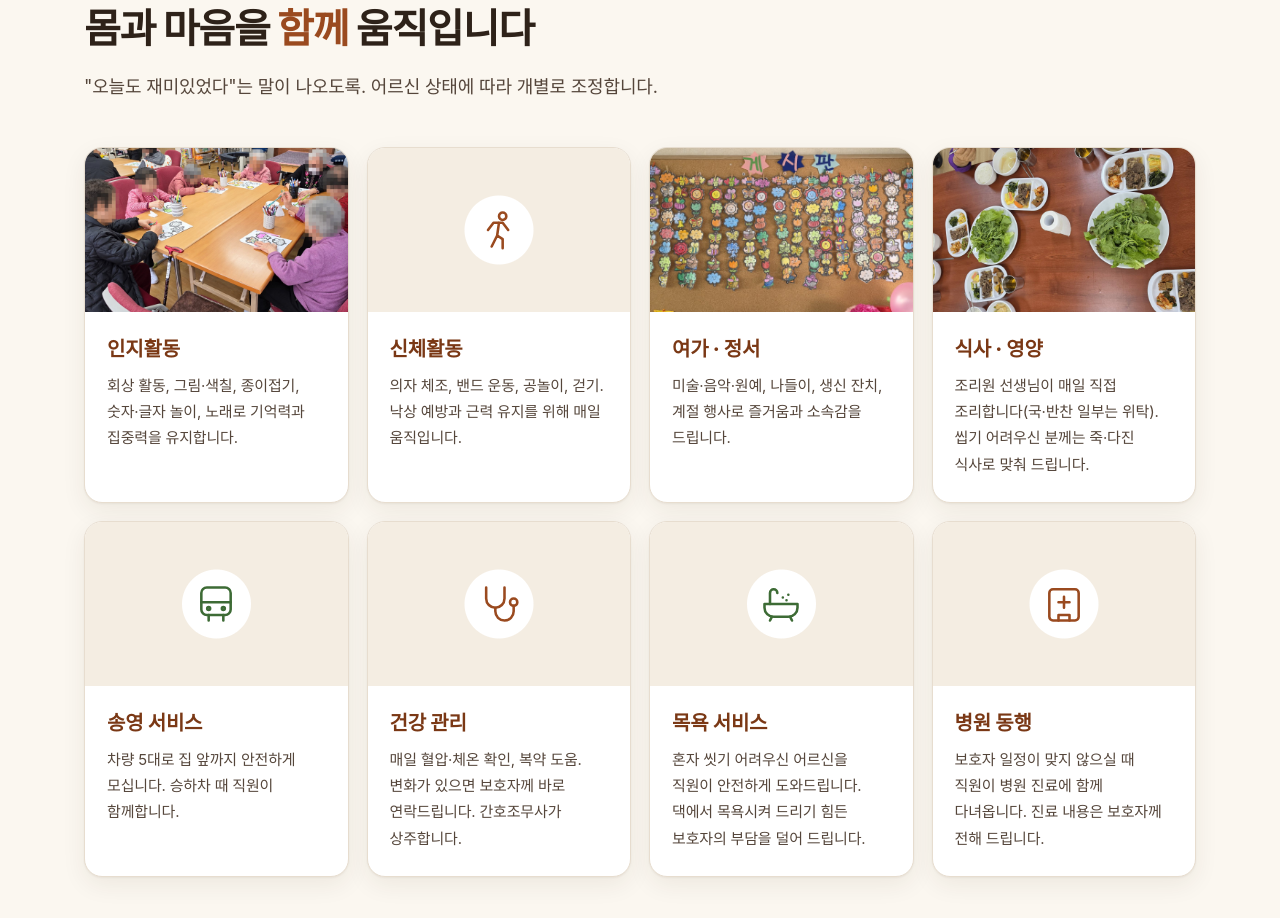
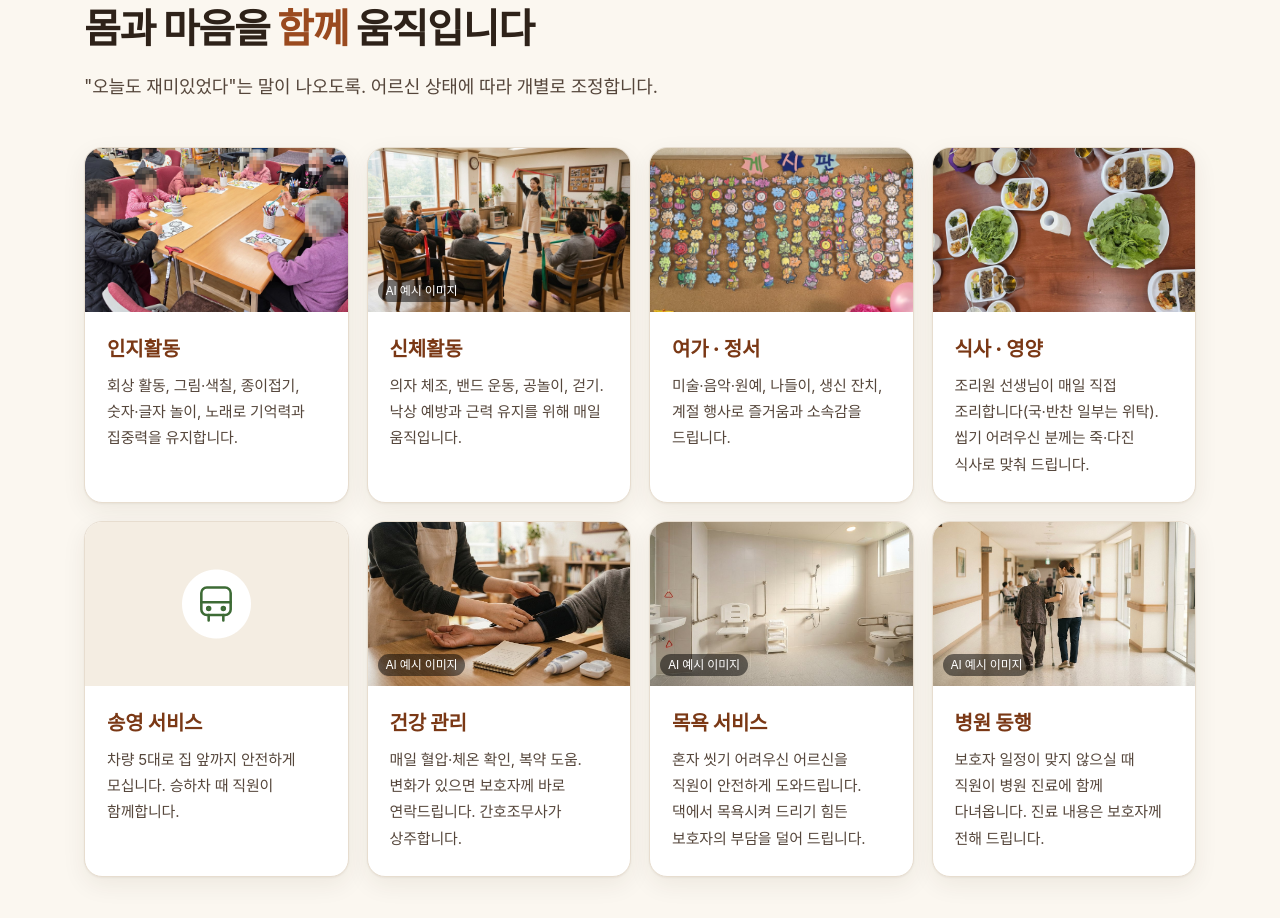
Before and after one commit to modamobs/pyeongan-center, a plain HTML site: page index.html in a window 1280 px wide. Shown: the part 4566-5484 px from the top of the page. Drawn offline with Linux system fonts and the light colour scheme; a web font is replaced by a local one.

Commit message:
프로그램 사진 없는 4곳에 AI 예시 사진 추가 (AI 예시 이미지 표시)
Co-Authored-By: Claude Opus 5.5 <noreply@anthropic.com>

```diff
--- a/index.html
+++ b/index.html
@@ -229,6 +229,7 @@
   .pimg .ico{width:44px;height:44px;stroke-width:1.4}
   .pcard:nth-child(even) .pimg{color:var(--brown)}
   .pimg img{position:absolute;inset:0;width:100%;height:100%;object-fit:cover}
+  .pimg .ai{position:absolute;left:10px;bottom:10px;z-index:1;font-size:12px;line-height:1;padding:5px 8px;border-radius:999px;background:rgba(0,0,0,.5);color:#fff}
   .pimg.empty{background:radial-gradient(circle at 50% 50%,var(--paper) 0 34px,transparent 35px),var(--soft)}
   .pbody{padding:20px 22px 24px}
   .pbody h3{font-size:20px;font-weight:800;color:var(--brown-d);margin-bottom:6px}
@@ -526,13 +527,13 @@
     <div class="head rv"><div class="eyebrow">프로그램</div><h2>몸과 마음을 <em>함께</em> 움직입니다</h2><p class="lead">"오늘도 재미있었다"는 말이 나오도록. 어르신 상태에 따라 개별로 조정합니다.</p></div>
     <div class="pgrid rv">
       <div class="pcard card"><div class="pimg" data-src="img/p2.jpg"><svg class="ico"><use href="#i-brain"/></svg></div><div class="pbody"><h3>인지활동</h3><p>회상 활동, 그림·색칠, 종이접기, 숫자·글자 놀이, 노래로 기억력과 집중력을 유지합니다.</p></div></div>
-      <div class="pcard card"><div class="pimg" data-src="img/p1.jpg"><svg class="ico"><use href="#i-run"/></svg></div><div class="pbody"><h3>신체활동</h3><p>의자 체조, 밴드 운동, 공놀이, 걷기. 낙상 예방과 근력 유지를 위해 매일 움직입니다.</p></div></div>
+      <div class="pcard card"><div class="pimg" data-src="img/p1.jpg" data-ai><svg class="ico"><use href="#i-run"/></svg></div><div class="pbody"><h3>신체활동</h3><p>의자 체조, 밴드 운동, 공놀이, 걷기. 낙상 예방과 근력 유지를 위해 매일 움직입니다.</p></div></div>
       <div class="pcard card"><div class="pimg" data-src="img/p3.jpg"><svg class="ico"><use href="#i-music"/></svg></div><div class="pbody"><h3>여가 · 정서</h3><p>미술·음악·원예, 나들이, 생신 잔치, 계절 행사로 즐거움과 소속감을 드립니다.</p></div></div>
       <div class="pcard card"><div class="pimg" data-src="img/p4.jpg"><svg class="ico"><use href="#i-bowl"/></svg></div><div class="pbody"><h3>식사 · 영양</h3><p data-i="meal">[식사 제공 방식]</p></div></div>
       <div class="pcard card"><div class="pimg" data-src="img/p5.jpg"><svg class="ico"><use href="#i-bus"/></svg></div><div class="pbody"><h3>송영 서비스</h3><p>차량 <span data-i="vans">[N]</span>대로 집 앞까지 안전하게 모십니다. 승하차 때 직원이 함께합니다.</p></div></div>
-      <div class="pcard card"><div class="pimg" data-src="img/p6.jpg"><svg class="ico"><use href="#i-steth"/></svg></div><div class="pbody"><h3>건강 관리</h3><p>매일 혈압·체온 확인, 복약 도움. 변화가 있으면 보호자께 바로 연락드립니다. <span data-i="health">[간호 인력]</span></p></div></div>
-      <div class="pcard card"><div class="pimg" data-src="img/p7.jpg"><svg class="ico"><use href="#i-bath"/></svg></div><div class="pbody"><h3>목욕 서비스</h3><p>혼자 씻기 어려우신 어르신을 직원이 안전하게 도와드립니다. 댁에서 목욕시켜 드리기 힘든 보호자의 부담을 덜어 드립니다.</p></div></div>
-      <div class="pcard card"><div class="pimg" data-src="img/p8.jpg"><svg class="ico"><use href="#i-hosp"/></svg></div><div class="pbody"><h3>병원 동행</h3><p>보호자 일정이 맞지 않으실 때 직원이 병원 진료에 함께 다녀옵니다. 진료 내용은 보호자께 전해 드립니다.</p></div></div>
+      <div class="pcard card"><div class="pimg" data-src="img/p6.jpg" data-ai><svg class="ico"><use href="#i-steth"/></svg></div><div class="pbody"><h3>건강 관리</h3><p>매일 혈압·체온 확인, 복약 도움. 변화가 있으면 보호자께 바로 연락드립니다. <span data-i="health">[간호 인력]</span></p></div></div>
+      <div class="pcard card"><div class="pimg" data-src="img/p7.jpg" data-ai><svg class="ico"><use href="#i-bath"/></svg></div><div class="pbody"><h3>목욕 서비스</h3><p>혼자 씻기 어려우신 어르신을 직원이 안전하게 도와드립니다. 댁에서 목욕시켜 드리기 힘든 보호자의 부담을 덜어 드립니다.</p></div></div>
+      <div class="pcard card"><div class="pimg" data-src="img/p8.jpg" data-ai><svg class="ico"><use href="#i-hosp"/></svg></div><div class="pbody"><h3>병원 동행</h3><p>보호자 일정이 맞지 않으실 때 직원이 병원 진료에 함께 다녀옵니다. 진료 내용은 보호자께 전해 드립니다.</p></div></div>
     </div>
   </div>
 </section>
@@ -832,7 +833,8 @@ const FEE = {
 
   // 사진: 파일이 있으면 표시, 없으면 아이콘(자리표시) 유지
   $$('.pimg[data-src]').forEach(box=>{
-    const img=new Image(); img.alt=''; img.onload=()=>box.appendChild(img); img.onerror=()=>box.classList.add('empty'); img.src=box.dataset.src;
+    const img=new Image(); img.alt=''; img.onerror=()=>box.classList.add('empty'); img.src=box.dataset.src;
+    img.onload=()=>{ box.appendChild(img); if('ai' in box.dataset) box.insertAdjacentHTML('beforeend','<span class="ai">AI 예시 이미지</span>'); };
   });
   $$('.about-photo[data-src]').forEach(box=>{
     const img=new Image(); img.alt=''; img.onload=()=>box.appendChild(img); img.onerror=()=>{ box.parentElement.classList.add('solo'); box.remove(); }; img.src=box.dataset.src;
```
Also changed, not shown: README.txt, img/p1.jpg (added), img/p6.jpg (added), img/p7.jpg (added), img/p8.jpg (added).
